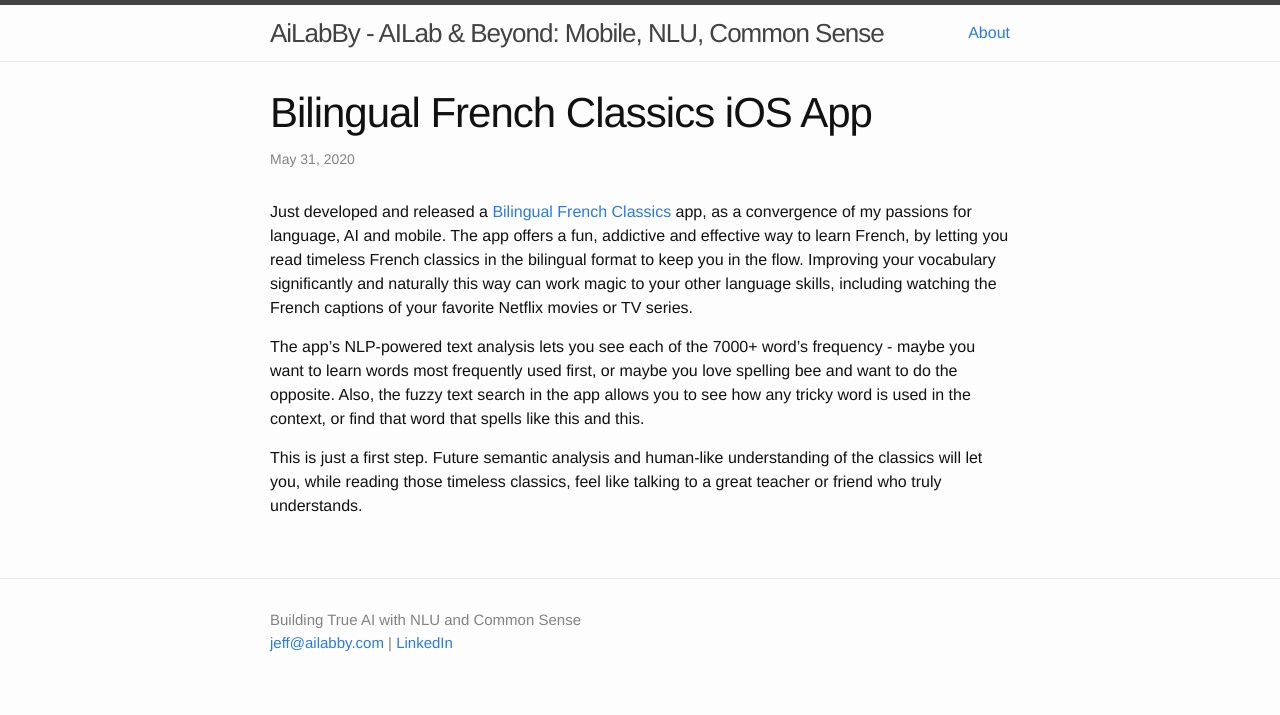
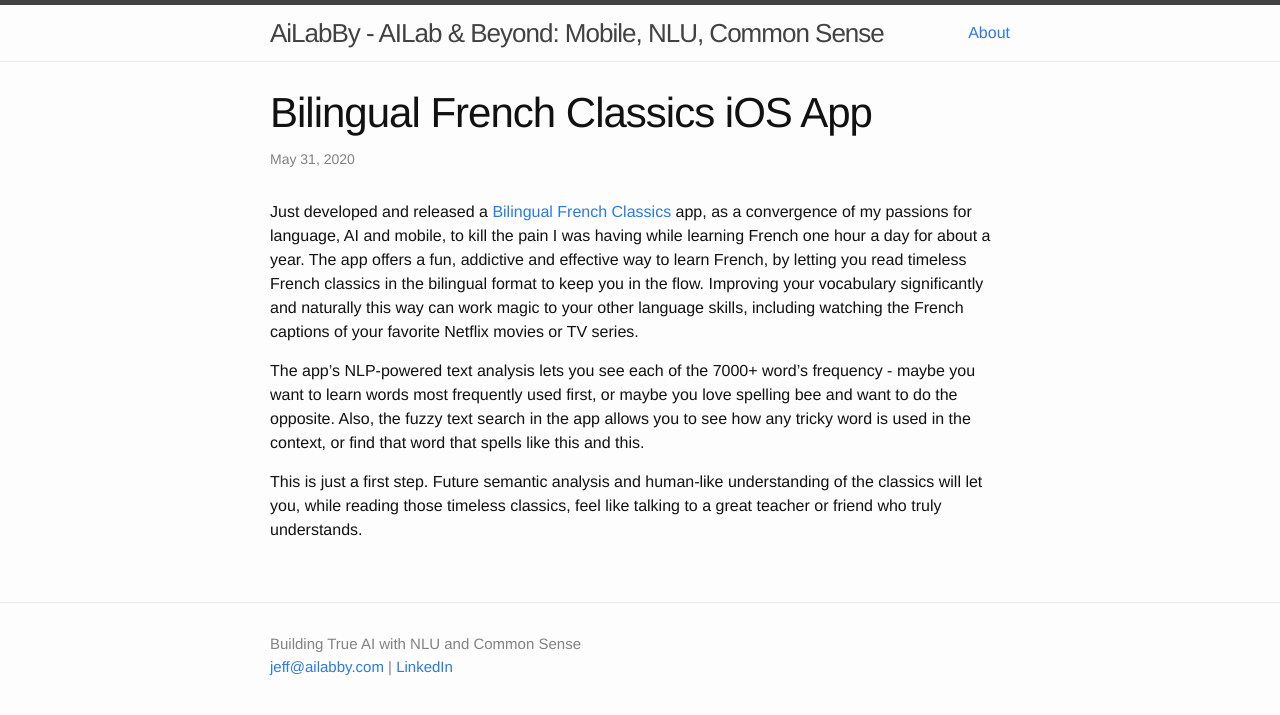
Before and after one commit to jeffxtang/jeffxtang.github.io, a Jekyll site: the page built from _posts/2020-05-31-bilingual-french-classics.md, in a window 1280 px wide. Shown: the top 715 px of the page. Built offline with Jekyll 4.4.1, drawn with Linux system fonts in a browser that asks for light colours; comment, search, counter and statistics services are not loaded.

Commit message:
updated bilingual fc

```diff
--- a/_posts/2020-05-31-bilingual-french-classics.md
+++ b/_posts/2020-05-31-bilingual-french-classics.md
@@ -6,7 +6,7 @@ date:   2020-05-31 23:59:00
 categories: nlp, nlu, ai, mobile
 ---
 
-Just developed and released a [Bilingual French Classics](https://apps.apple.com/us/app/bilingual-french-classics/id1514959129?ls=1) app, as a convergence of my passions for language, AI and mobile. The app offers a fun, addictive and effective way to learn French, by letting you read timeless French classics in the bilingual format to keep you in the flow. Improving your vocabulary significantly and naturally this way can work magic to your other language skills, including watching the French captions of your favorite Netflix movies or TV series.
+Just developed and released a [Bilingual French Classics](https://apps.apple.com/us/app/bilingual-french-classics/id1514959129?ls=1) app, as a convergence of my passions for language, AI and mobile, to kill the pain I was having while learning French one hour a day for about a year. The app offers a fun, addictive and effective way to learn French, by letting you read timeless French classics in the bilingual format to keep you in the flow. Improving your vocabulary significantly and naturally this way can work magic to your other language skills, including watching the French captions of your favorite Netflix movies or TV series.
 
 The app's NLP-powered text analysis lets you see each of the 7000+ word's frequency - maybe you want to learn words most frequently used first, or maybe you love spelling bee and want to do the opposite. Also, the fuzzy text search in the app allows you to see how any tricky word is used in the context, or find that word that spells like this and this.
 
```
